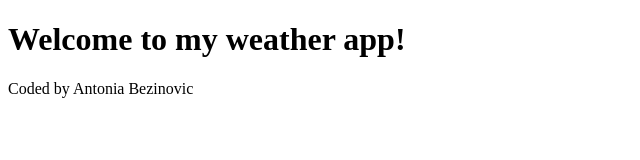
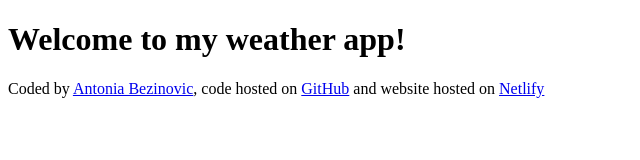
Before and after one commit to antoniab79/my-weather-forecast, a plain HTML site: page index.html in a window 1280 px wide. Shown: the whole page, without its empty margins (0-640 px from the left). Drawn offline with Linux system fonts and the light colour scheme.

Commit message:
updated html

```diff
--- a/index.html
+++ b/index.html
@@ -7,6 +7,11 @@
   </head>
   <body>
     <h1>Welcome to my weather app!</h1>
-    <footer>Coded by Antonia Bezinovic</footer>
+    <footer>
+      Coded by <a href="https://github.com/antoniab79">Antonia Bezinovic</a>,
+      code hosted on
+      <a href="https://github.com/antoniab79/my-weather-forecast">GitHub</a> and
+      website hosted on <a href="https://www.netlify.com/">Netlify</a>
+    </footer>
   </body>
 </html>
```
